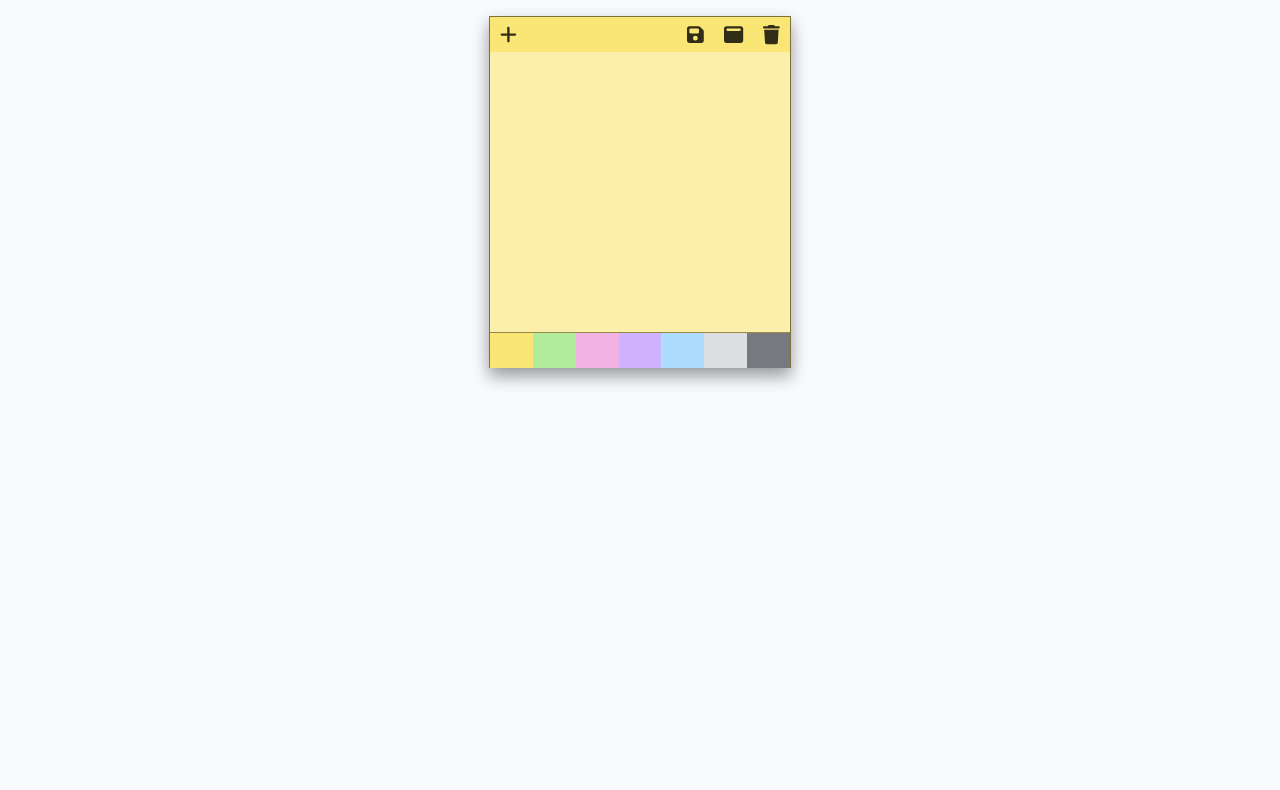
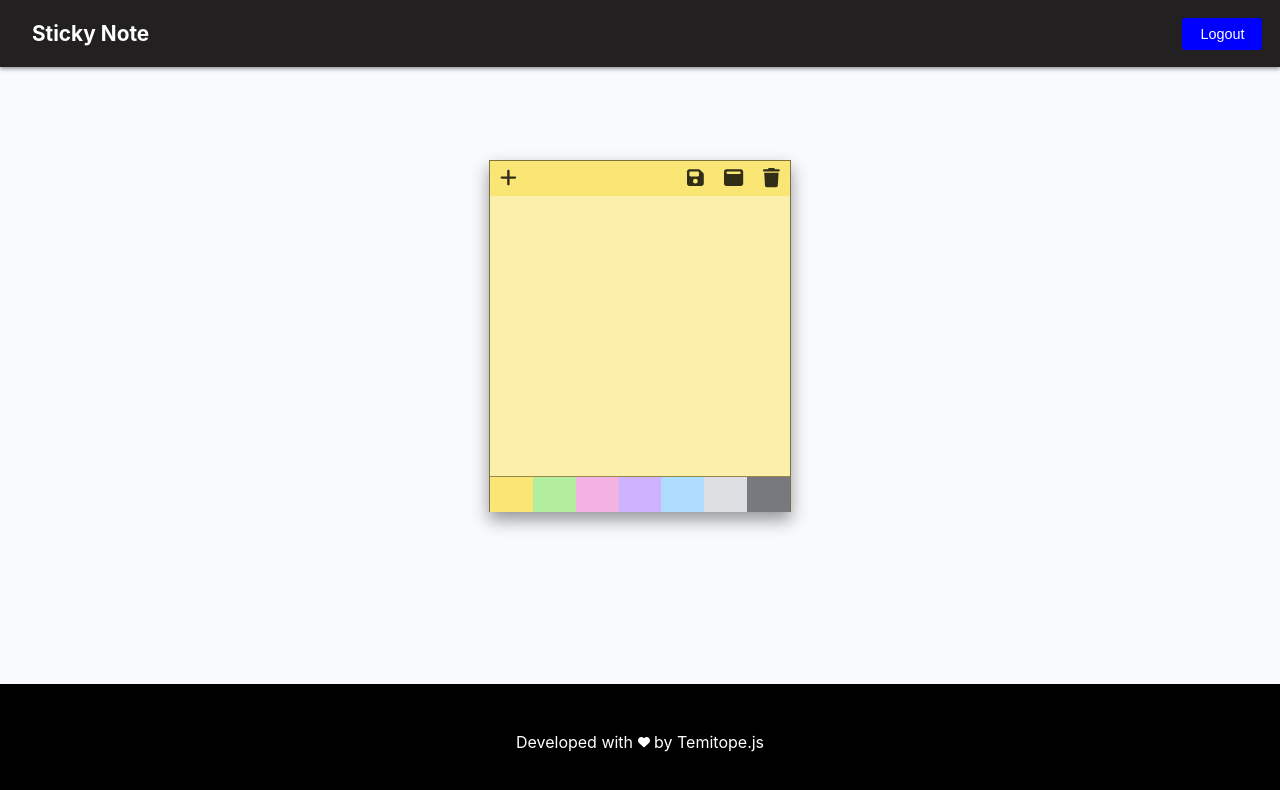
Before and after one commit to tope-olajide/sticky-notes, a Next.js app: page /components/NoteContainer in a window 1280 px wide. Shown: the top 790 px of the page. Built offline with nearby package versions, Linux system fonts and the light colour scheme.

Commit message:
Update NoteContainer.tsx

```diff
--- a/pages/components/NoteContainer.tsx
+++ b/pages/components/NoteContainer.tsx
@@ -1,6 +1,7 @@
 import NoteCard from "./NoteCard"
 import { useState } from 'react';
-
+import MainNavigationBar from '../MainNavigationBar';
+import Footer from "./Footer";
 enum Theme {
     Yellow = "yellow",
     Green = "green",
@@ -14,13 +15,13 @@ enum Theme {
 interface INote {
     content: string;
     color: Theme;
-    noteId: string;
+    id: string;
     isMaximized: boolean
 }
 const defaultNoteData = {
     content: "",
     color: Theme.Yellow,
-    noteId: `${Date.now()}`,
+    id: `${Date.now()}`,
     isMaximized: false
 }
 
@@ -32,7 +33,7 @@ const NoteContainer = () => {
         setNotes([...notes,  {
             content: "",
             color: Theme.Yellow,
-            noteId: `${Date.now()}`,
+            id: `${Date.now()}`,
             isMaximized: false
         } ]);
         console.log(notes)
@@ -40,7 +41,7 @@ const NoteContainer = () => {
 
     const changeColor = (noteId: string, color: Theme) => {
         const updatedNotes = notes.map((note:INote) => {
-          if (note.noteId === noteId) {
+          if (note.id === noteId) {
             return {
               ...note, color: color
             }
@@ -52,7 +53,7 @@ const NoteContainer = () => {
 
 const toggleFullscreen = (noteId:string) => {
     const updatedNotes = notes.map((note:INote) => {
-        if (note.noteId === noteId) {
+        if (note.id === noteId) {
             if (note.isMaximized === false) {
                return {...note, isMaximized: true}
               }
@@ -64,42 +65,47 @@ const toggleFullscreen = (noteId:string) => {
       })
       setNotes(updatedNotes)
 }
-const deleteNote = (id: string) => {
+const deleteNote = (noteId: string) => {
     const filteredNotes = notes.filter((note:INote) => {
-        return note.noteId !== id;
+        return note.id !== noteId;
       })
       setNotes(filteredNotes)
   }
 
-if(!notes.length) {
-    return(
-        <>
+  return (<>
+    <section className='main-container'>
+      <MainNavigationBar />
+      <section className="notes-container">
+        {notes.length ? notes.map((note: INote) => {
+          return (
+            <NoteCard
+              createNote={createNote}
+              key={note.id}
+              changeColor={changeColor}
+              id={note.id}
+              color={note.color}
+              toggleFullscreen={toggleFullscreen}
+              isMaximized={note.isMaximized}
+              deleteNote={deleteNote}
+/*               saveNoteManuallyProps={saveNoteManually}
+              contents={note.content} */
+/*               isSaved={note.isSaved}
+              isSaving={note.isSaving}
+              isError={note.isError} */
+
+            />
+          )
+        })
+          : <>
             <section className="no-notes-container">
               <h3>You have no notes</h3><button onClick={createNote}> Create New </button>
             </section>
           </>
-    )
-
         }
-    return (
-
-        <section className="notes-container">
-            {notes.map((note: INote) => {
-                return (
-                    <NoteCard
-                    createNote = {createNote}
-                    key = {note.noteId}
-                    changeColor = {changeColor}
-                    noteId = {note.noteId}
-                    color = {note.color}
-                    toggleFullscreen = {toggleFullscreen}
-                    isMaximized ={note.isMaximized}
-                    deleteNote ={deleteNote}
-                    />
-                )
-            })}
       </section>
-
+      <Footer />
+    </section>
+  </>
   )
 }
 export default NoteContainer
```
Lines whose indentation alone changed are shown as unchanged.
